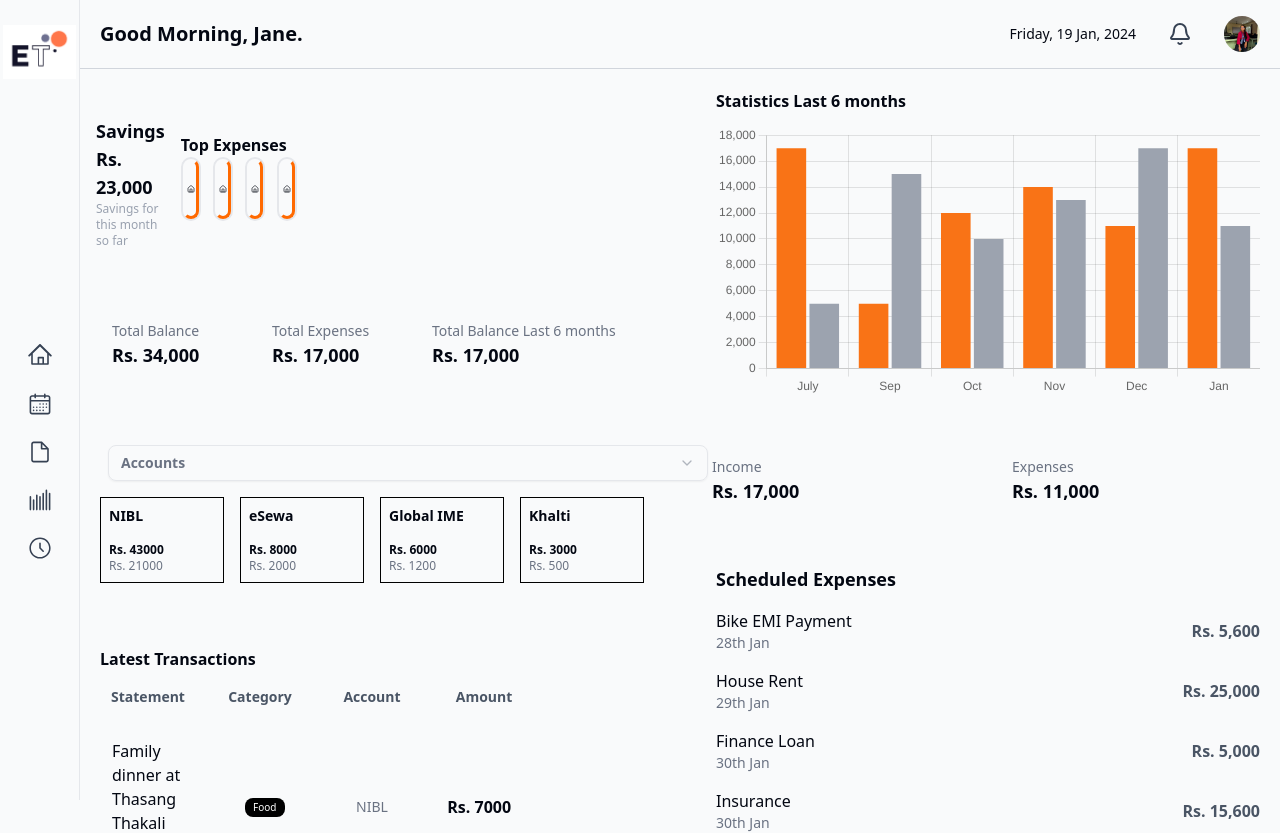
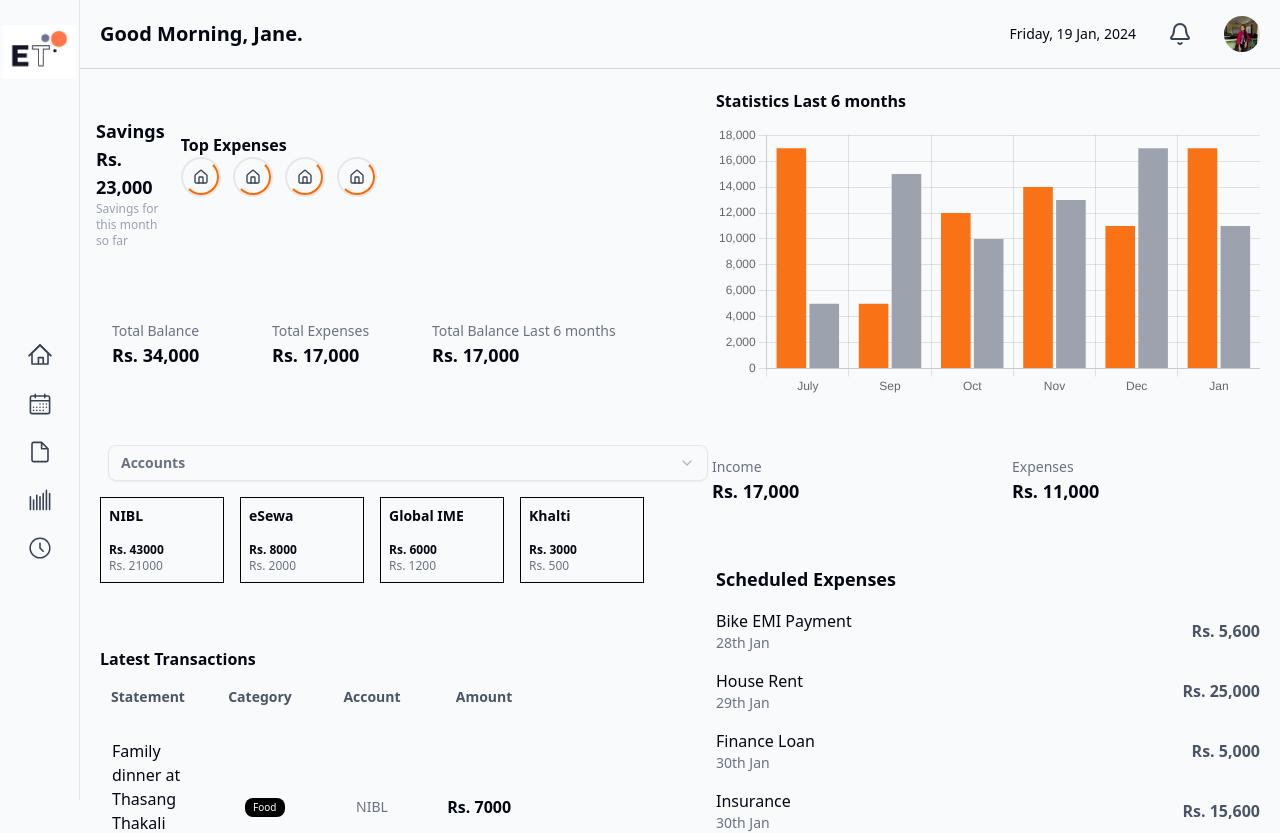
Before and after one commit to Nirmalamangrati/react-dashboard-stats, a React (Vite) app: page / in a window 1280 px wide. Shown: the top 833 px of the page. Built offline with nearby package versions, Linux system fonts and the light colour scheme.

Commit message:
Add new components and update existing files

```diff
--- a/src/pages/Dashboard.tsx
+++ b/src/pages/Dashboard.tsx
@@ -45,10 +45,10 @@ export default function Dashboard() {
                       {[1, 2, 3, 4].map((_, i) => (
                         <div
                           key={i}
-                          className="w-8 h-16 rounded-full border-2 border-gray-200 flex items-center justify-center relative"
+                          className="w-10 h-10 min-w-[40px] min-h-[40px] rounded-full border-2 border-gray-200 flex items-center justify-center relative box-border"
                         >
-                          <div className="absolute inset-0  rounded-full border-3 border-orange-500 border-t-transparent border-l-transparent" />
-                          <HomeIcon className="w-4 h-2 rounded-full object-cover" />
+                          <div className="absolute inset-0 rounded-full border-2 border-orange-500 border-t-transparent border-l-transparent" />
+                          <HomeIcon className="w-4 h-4 text-gray-700 relative z-10" />
                         </div>
                       ))}
                     </div>
```
